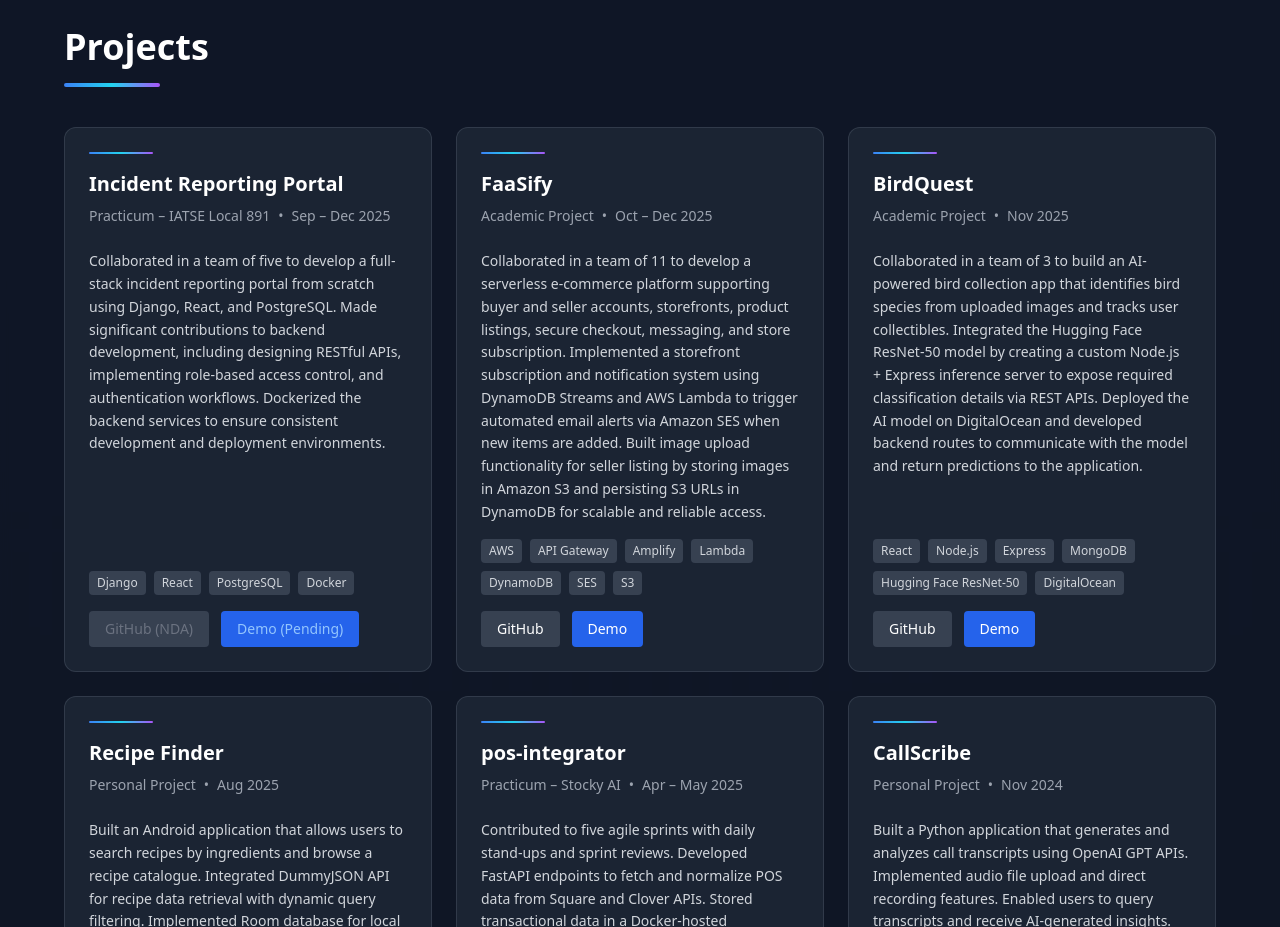
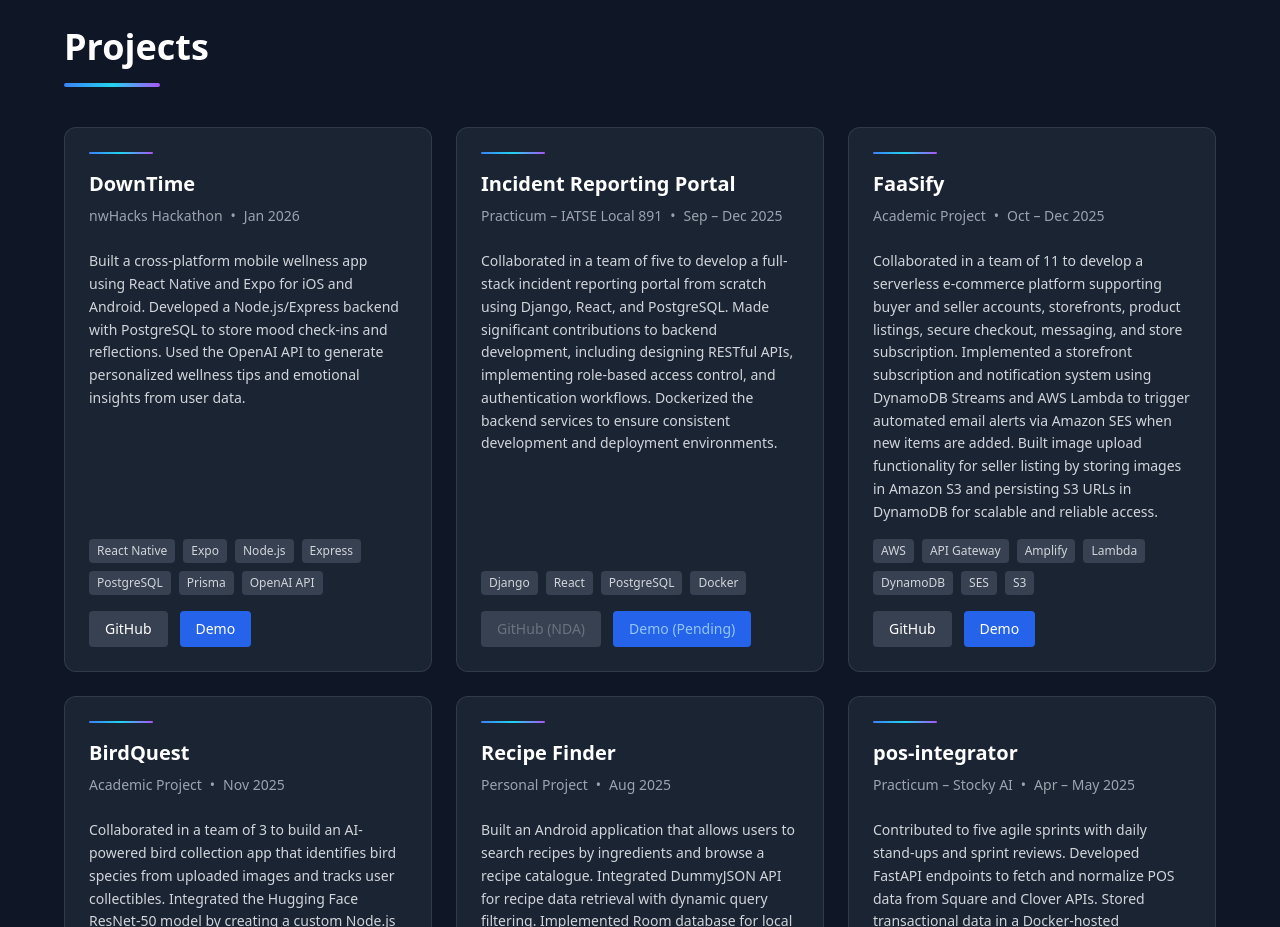
Before and after one commit to Ephflores/portfolio, a React (Vite) app: page / in a window 1280 px wide. Shown: the part 2060-2987 px from the top of the page. Built offline with nearby package versions, Linux system fonts and the light colour scheme.

Commit message:
add hackathon project

```diff
--- a/src/data/resumeData.js
+++ b/src/data/resumeData.js
@@ -34,6 +34,16 @@
 export const projects = [
   {
     id: 1,
+    name: "DownTime",
+    type: "nwHacks Hackathon",
+    date: "Jan 2026",
+    description: "Built a cross-platform mobile wellness app using React Native and Expo for iOS and Android. Developed a Node.js/Express backend with PostgreSQL to store mood check-ins and reflections. Used the OpenAI API to generate personalized wellness tips and emotional insights from user data.",
+    techStack: ["React Native", "Expo", "Node.js", "Express", "PostgreSQL", "Prisma", "OpenAI API"],
+    github: "https://github.com/Ephflores/nw_hacks_2026_DownTime",
+    demo: "https://youtube.com/shorts/sBra9dkf2Cs"
+  },
+  {
+    id: 2,
     name: "Incident Reporting Portal",
     type: "Practicum – IATSE Local 891",
     date: "Sep – Dec 2025",
@@ -46,7 +56,7 @@
     demoPending: true
   },
   {
-    id: 2,
+    id: 3,
     name: "FaaSify",
     type: "Academic Project",
     date: "Oct – Dec 2025",
@@ -56,7 +66,7 @@
     demo: "https://youtu.be/g46ISXoRVmA"
   },
   {
-    id: 3,
+    id: 4,
     name: "BirdQuest",
     type: "Academic Project",
     date: "Nov 2025",
@@ -66,7 +76,7 @@
     demo: "https://youtu.be/d3TGQXP207U"
   },
   {
-    id: 4,
+    id: 5,
     name: "Recipe Finder",
     type: "Personal Project",
     date: "Aug 2025",
@@ -76,7 +86,7 @@
     demo: "https://www.youtube.com/watch?v=RSUUGFcgwtg"
   },
   {
-    id: 5,
+    id: 6,
     name: "pos-integrator",
     type: "Practicum – Stocky AI",
     date: "Apr – May 2025",
@@ -88,7 +98,7 @@
     demoRestricted: true
   },
   {
-    id: 6,
+    id: 7,
     name: "CallScribe",
     type: "Personal Project",
     date: "Nov 2024",
@@ -98,7 +108,7 @@
     demo: "https://youtu.be/ILUUtML91QU"
   },
   {
-    id: 7,
+    id: 8,
     name: "DocuMint",
     type: "Academic Project",
     date: "Apr – May 2024",
```
Also changed, not shown: 1 other file (tests, documents, lock files or other folders).
